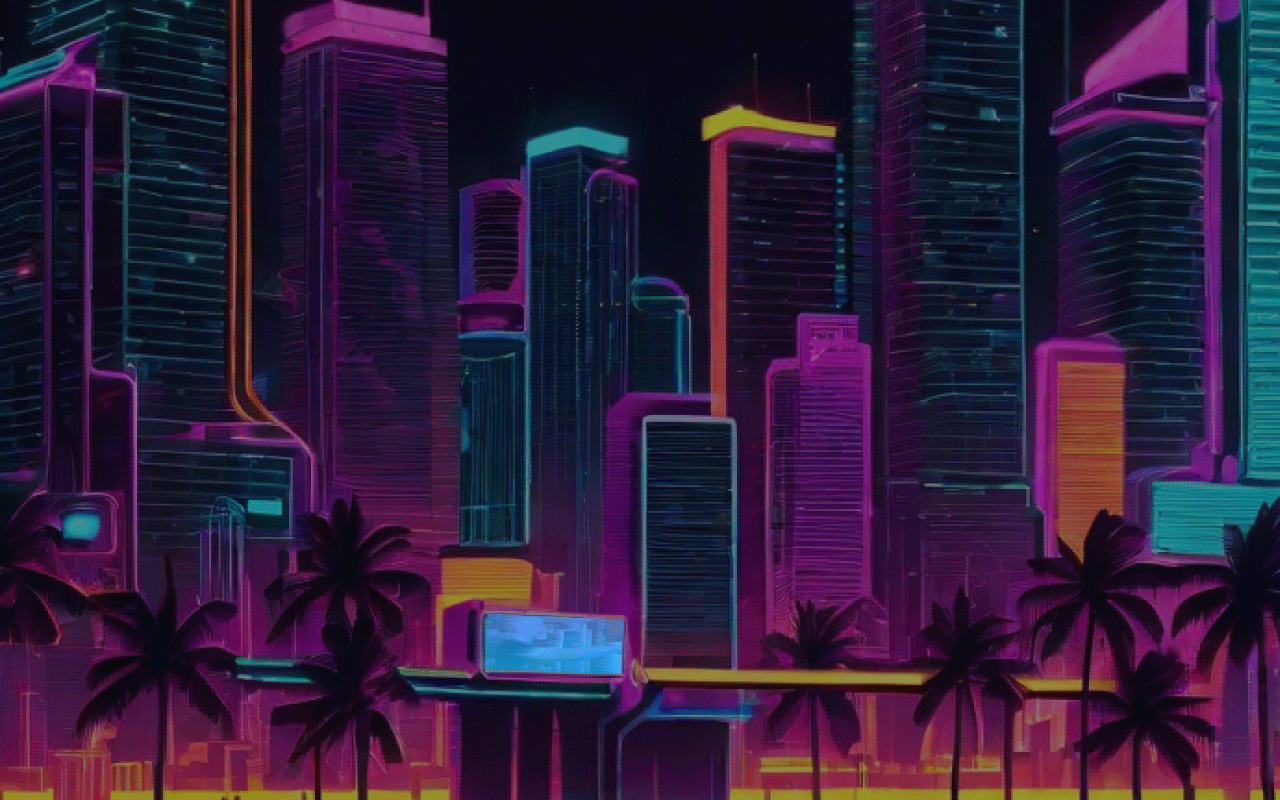
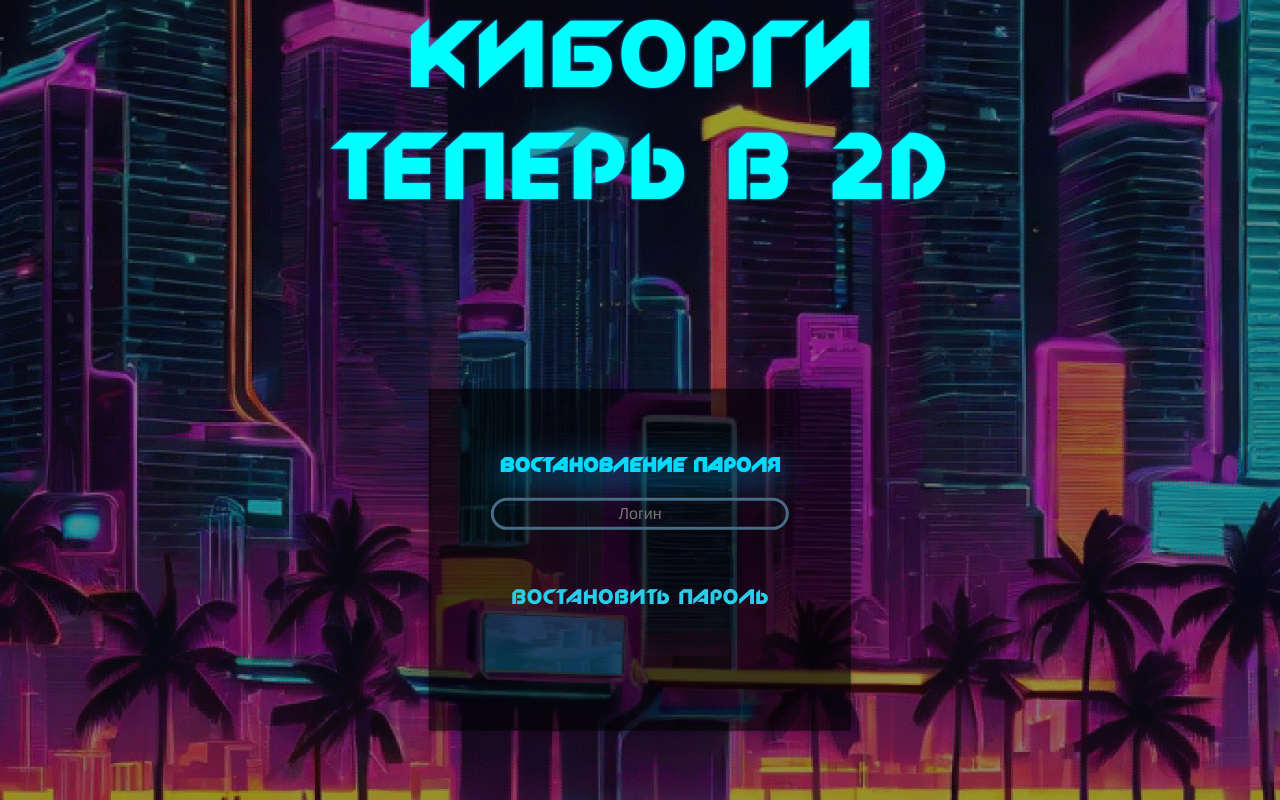
Before and after one commit to dargven/Cyborgs, a React (Create React App) app in the folder client/: page /PaswordRecovery in a window 1280 px wide. Before the commit this address had no page. Built offline with nearby package versions, Linux system fonts and the light colour scheme.

Commit message:
Recovery

```diff
--- a/client/src/App.tsx
+++ b/client/src/App.tsx
@@ -8,6 +8,7 @@ import MainPage from "./routes/MainPage";
 import RegistrationPage from "./routes/RegistrationPage";
 import PrivateRoute from "./components/privateRoute";
 import GamePage from "./routes/GamePage";
+import PasswordRecovery from "./routes/PaswordRecovery";
 
 export const StoreContext = React.createContext<Store>(null!);
 export const ServerContext = React.createContext<Server>(null!);
@@ -20,12 +21,20 @@ const App: React.FC = () => {
             <StoreContext.Provider value={store}>
                 <ServerContext.Provider value={server}>
                     <Routes>
-                    {store.isAuth() ?
-                        <Route path="" element={<LoginPage/>} /> :
-                        <Route path="" element={<LoginPage/>} />
-                    }
+                        {store.isAuth() ? (
+                            <Route path="" element={<LoginPage />} />
+                        ) : (
+                            <Route path="" element={<LoginPage />} />
+                        )}
+                        <Route
+                            path="/PaswordRecovery"
+                            element={<PasswordRecovery />}
+                        />
                         <Route path="/login" element={<LoginPage />} />
-                        <Route path="/registration" element={<RegistrationPage />} />
+                        <Route
+                            path="/registration"
+                            element={<RegistrationPage />}
+                        />
                         <Route element={<PrivateRoute />}>
                             <Route path="/game" element={<GamePage />} />
                             <Route path="/main" element={<MainPage />} />
--- a/client/src/Auth.css
+++ b/client/src/Auth.css
@@ -1,7 +1,6 @@
 html {
     height: 100%;
 }
-
 
 body {
     -webkit-background-size: cover;
@@ -59,7 +58,12 @@ body {
 .input-form .password-input-container {
     position: relative;
 }
-
+.input-form.PasswordRecovery {
+    position: relative;
+    width: 100%;
+    height: 10%;
+    font-size: 1dvh;
+}
 .input-form .show-password-button {
     position: absolute;
     display: inline;
--- a/client/src/routes/LoginPage.tsx
+++ b/client/src/routes/LoginPage.tsx
@@ -1,12 +1,13 @@
 import { useContext, useRef, useState } from "react";
 import { Navigate } from "react-router-dom";
 import { ServerContext } from "../App";
-import md5 from 'md5-ts';
+import md5 from "md5-ts";
 import NavBar from "../components/navBar";
+import NavButton from "../components/navButton";
 import "../Auth.css";
 
-const openEyeIcon = process.env.PUBLIC_URL + '/assets/image/eye-open.png';
-const closeEyeIcon = process.env.PUBLIC_URL + '/assets/image/eye-close.png';
+const openEyeIcon = process.env.PUBLIC_URL + "/assets/image/eye-open.png";
+const closeEyeIcon = process.env.PUBLIC_URL + "/assets/image/eye-close.png";
 
 const LoginPage = () => {
     const server = useContext(ServerContext);
@@ -20,11 +21,7 @@ const LoginPage = () => {
             const login = loginRef.current.value;
             const rnd = Math.round(283 * Math.random());
             const hash = md5(md5(login + passwordRef.current.value) + rnd);
-            const user = await server.login(
-                login,
-                hash,
-                rnd
-            );
+            const user = await server.login(login, hash, rnd);
             if (user) {
                 setLoginSuccess(true);
             }
@@ -33,7 +30,7 @@ const LoginPage = () => {
 
     const togglePasswordVisibility = () => {
         if (passwordRef.current) {
-            passwordRef.current.type = showPassword ? 'password' : 'text';
+            passwordRef.current.type = showPassword ? "password" : "text";
             setShowPassword(!showPassword);
         }
     };
@@ -54,9 +51,10 @@ const LoginPage = () => {
                         className="input"
                         placeholder="Логин"
                         ref={loginRef}
-                    /><div className="password-input-container">
+                    />
+                    <div className="password-input-container">
                         <input
-                        type={showPassword ? 'text' : 'password'}
+                            type={showPassword ? "text" : "password"}
                             id="password"
                             name="password"
                             className="input"
@@ -69,13 +67,20 @@ const LoginPage = () => {
                         >
                             <img
                                 src={showPassword ? openEyeIcon : closeEyeIcon}
-                            alt={showPassword ? 'Show' : 'Hide'}
+                                alt={showPassword ? "Show" : "Hide"}
                                 className="eyeIcon"
                             />
                         </button>
                     </div>
-                    <button onClick={() => handleLogin()}><h1>Войти</h1></button>
-
+                    <div className="PasswordRecovery">
+                        <NavButton
+                            to="/PaswordRecovery"
+                            text="забыли логин или пароль?"
+                        ></NavButton>
+                    </div>
+                    <button onClick={() => handleLogin()}>
+                        <h1>Войти</h1>
+                    </button>
                 </div>
 
                 {loginSuccess ? <Navigate to="/main" replace={true} /> : null}
--- /dev/null
+++ b/client/src/routes/PaswordRecovery.tsx
@@ -0,0 +1,37 @@
+import { useContext, useRef, useState } from "react";
+import { ServerContext } from "../App";
+import NavButton from "../components/navButton";
+import "../Main.css";
+
+const PasswordRecovery = () => {
+    const server = useContext(ServerContext);
+    const loginRef = useRef<HTMLInputElement | null>(null);
+    return (
+        <>
+            <div className="title">
+                КИБОРГИ <br /> ТЕПЕРЬ В 2D
+            </div>
+            <div className="content">
+                <h1> востановление пароля</h1>
+                <div className="input-form">
+                    <input
+                        type="text"
+                        id="login"
+                        name="login"
+                        className="input"
+                        placeholder="Логин"
+                        ref={loginRef}
+                    />
+                    <button
+                        className="PaswordRecoveryButton"
+                        onClick={() => {}}
+                    >
+                        Востановить пароль
+                    </button>
+                </div>
+            </div>
+        </>
+    );
+};
+
+export default PasswordRecovery;
```
Lines whose indentation alone changed are shown as unchanged.
